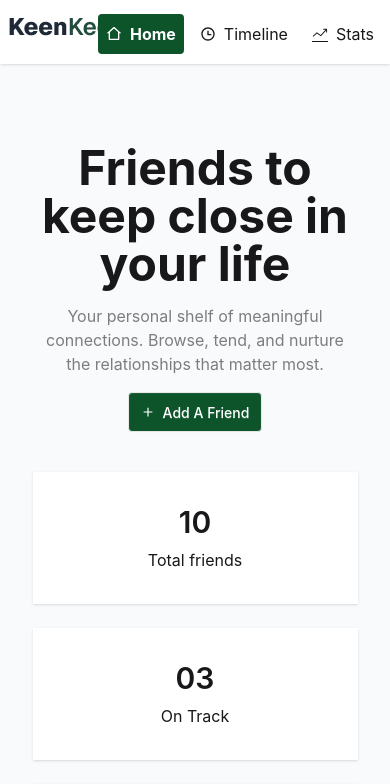
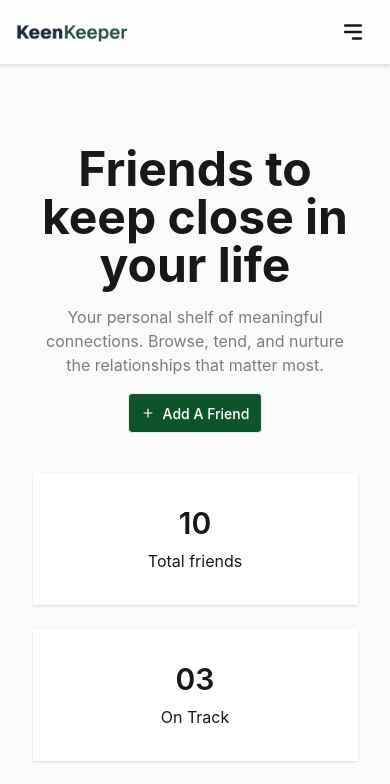
Before and after one commit to sazeeb-saha/B13-A7-Keen-Keeper, a React (Vite) app: page / in a window 390 px wide. Shown: the top 784 px of the page. Built offline with nearby package versions, Linux system fonts and the light colour scheme.

Commit message:
navbar responsive work done

```diff
--- a/src/components/shared/Navbar.jsx
+++ b/src/components/shared/Navbar.jsx
@@ -1,53 +1,83 @@
-import React from "react";
+import React, { useState } from "react";
 import { RiHome2Line, RiTimeLine } from "react-icons/ri";
 import { TfiStatsUp } from "react-icons/tfi";
-import { Link, NavLink } from "react-router";
+import { HiMenuAlt3, HiX } from "react-icons/hi";
+import { NavLink } from "react-router";
 import navLogo from "../../assets/logo.png";
 
 const Navbar = () => {
+  const [open, setOpen] = useState(false);
+
+  const navLinkStyle = ({ isActive }) =>
+    `flex items-center gap-2 px-4 py-2 rounded-xl transition-all duration-300 font-medium ${
+      isActive
+        ? "bg-green-800 text-white shadow-md"
+        : "text-gray-700 hover:bg-green-100 hover:text-green-800"
+    }`;
+
+  const mobileClose = () => setOpen(false);
+
   return (
-    <div className="navbar bg-base-100 shadow-sm">
-      <div className="container mx-auto">
-        <div className="navbar-start">
-          <img src={navLogo} alt="" />
+    <nav className="sticky top-0 z-50 bg-white/80 backdrop-blur-md border-b border-gray-200 shadow-sm">
+      <div className="container mx-auto px-4">
+        <div className="flex justify-between items-center h-16">
+          <NavLink to="/" className="flex items-center gap-2">
+            <img src={navLogo} alt="Logo" className="w-28 object-contain" />
+          </NavLink>
+
+          <div className="hidden md:flex items-center gap-3">
+            <NavLink to="/" className={navLinkStyle}>
+              <RiHome2Line size={18} />
+              Home
+            </NavLink>
+
+            <NavLink to="/timeline" className={navLinkStyle}>
+              <RiTimeLine size={18} />
+              Timeline
+            </NavLink>
+
+            <NavLink to="/stats" className={navLinkStyle}>
+              <TfiStatsUp size={16} />
+              Stats
+            </NavLink>
           </div>
 
-        <div className="navbar-end gap-2 ">
-          <NavLink
-            to={"/"}
-            className={({ isActive }) =>
-              `${isActive ? "p-2 bg-green-900 text-white font-bold rounded" : "p-2 rounded hover:bg-gray-200"}`
-            }
+          <button
+            onClick={() => setOpen(!open)}
+            className="md:hidden p-2 rounded-lg hover:bg-gray-100 transition"
           >
-            <button className=" flex items-center gap-2 cursor-pointer">
-              <RiHome2Line /> Home
+            {open ? <HiX size={26} /> : <HiMenuAlt3 size={26} />}
           </button>
+        </div>
+
+        <div
+          className={`md:hidden overflow-hidden transition-all duration-300 ${
+            open ? "max-h-72 pb-4" : "max-h-0"
+          }`}
+        >
+          <div className="flex flex-col gap-2 pt-2">
+            <NavLink to="/" className={navLinkStyle} onClick={mobileClose}>
+              <RiHome2Line size={18} />
+              Home
             </NavLink>
 
             <NavLink
-            to={"/timeline"}
-            className={({ isActive }) =>
-              `${isActive ? "p-2 bg-green-900 text-white font-bold rounded" : "p-2 rounded hover:bg-gray-200"}`
-            }
+              to="/timeline"
+              className={navLinkStyle}
+              onClick={mobileClose}
             >
-            <button className=" flex items-center gap-2 cursor-pointer">
-              <RiTimeLine /> Timeline
-            </button>
+              <RiTimeLine size={18} />
+              Timeline
             </NavLink>
 
-          <NavLink
-            to={"/stats"}
-            className={({ isActive }) =>
-              `${isActive ? "p-2 bg-green-900 text-white font-bold rounded " : "p-2 rounded hover:bg-gray-200"}`
-            }
-          >
-            <button className=" flex items-center gap-2 cursor-pointer">
-              <TfiStatsUp /> Stats
-            </button>
+            <NavLink to="/stats" className={navLinkStyle} onClick={mobileClose}>
+              <TfiStatsUp size={16} />
+              Stats
             </NavLink>
           </div>
         </div>
       </div>
+    </nav>
   );
 };
 
```
Also changed, not shown: vercel.json (added), 1 other file (tests, documents, lock files or other folders). Lines whose indentation alone changed are shown as unchanged.
